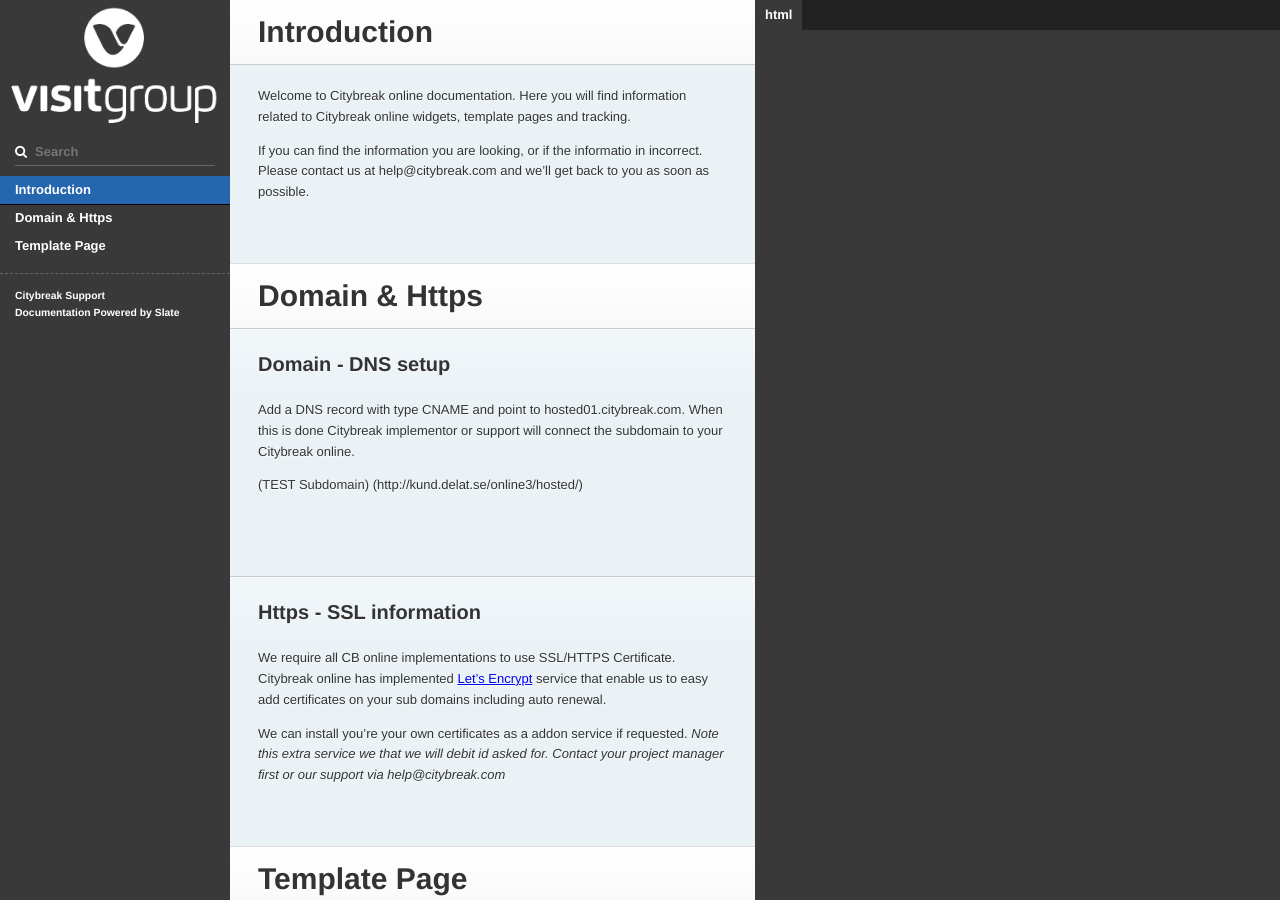
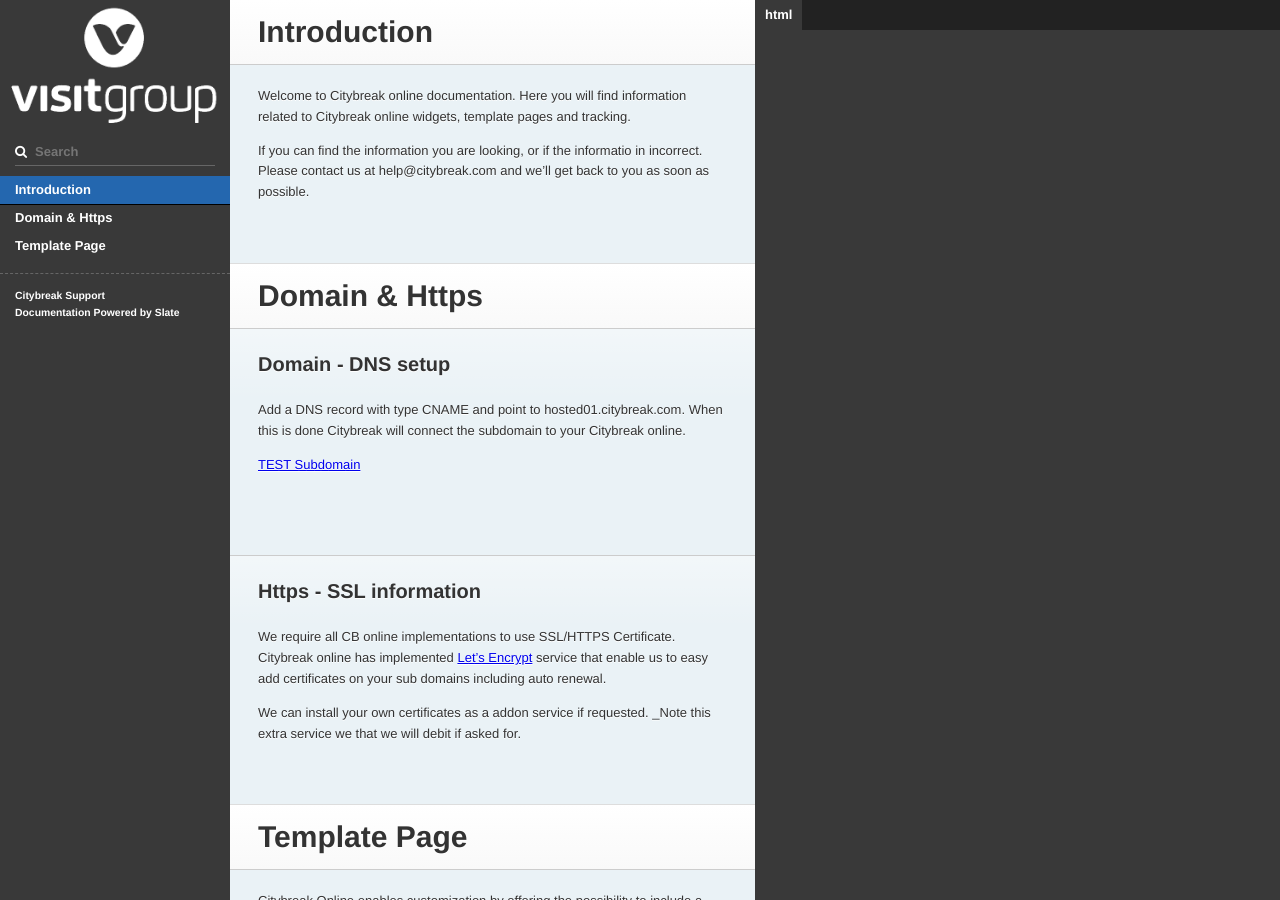
Before and after one commit to visit/citybreak-online-doc, a Jekyll site: the page built from index.md, in a window 1280 px wide and 900 px high. Built offline with Jekyll 4.4.1, drawn with Linux system fonts in a browser that asks for light colours; our own code applies the rules of GitHub Pages for plain Markdown files.

Commit message:
Update https_domain.md

```diff
--- a/_includes/https_domain.md
+++ b/_includes/https_domain.md
@@ -2,14 +2,13 @@
 
 ## Domain - DNS setup
 
-Add a DNS record with type CNAME and point to hosted01.citybreak.com. When this is done Citybreak implementor or support will connect the subdomain to your Citybreak online.
+Add a DNS record with type CNAME and point to hosted01.citybreak.com. When this is done Citybreak will connect the subdomain to your Citybreak online.
 
-(TEST Subdomain) (http://kund.delat.se/online3/hosted/)
+[TEST Subdomain](http://kund.delat.se/online3/hosted)
 
 ## Https - SSL information
 We require all CB online implementations to use SSL/HTTPS Certificate.
 Citybreak online has implemented [Let’s Encrypt](https://letsencrypt.org) service that enable us to easy add certificates on your sub domains including auto renewal.
 
-We can install you’re your own certificates as a addon service if requested.
-_Note this extra service we that we will debit id asked for.
-Contact your project manager first or our support via help@citybreak.com_
+We can install your own certificates as a addon service if requested.
+_Note this extra service we that we will debit if asked for.
```
